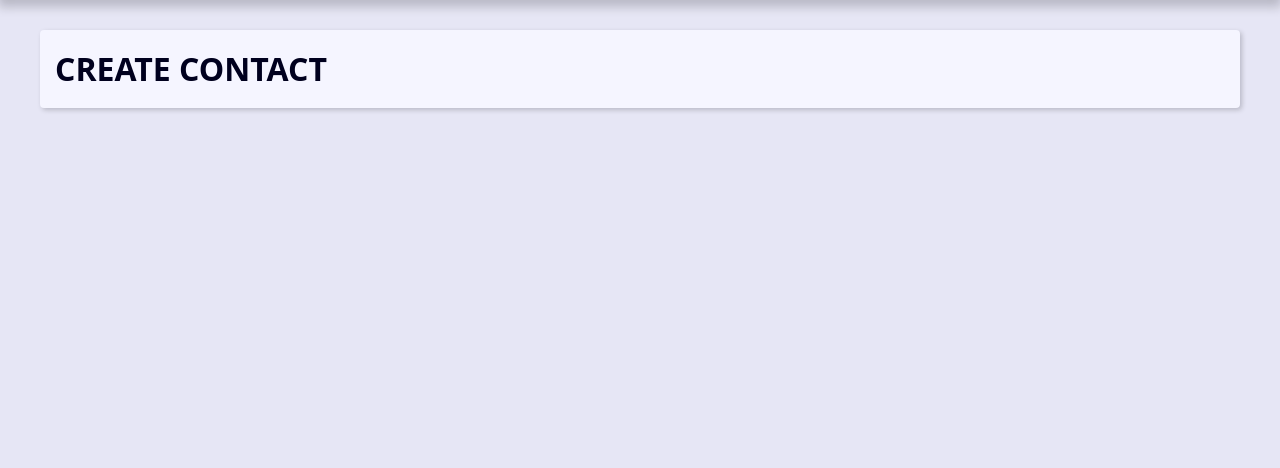
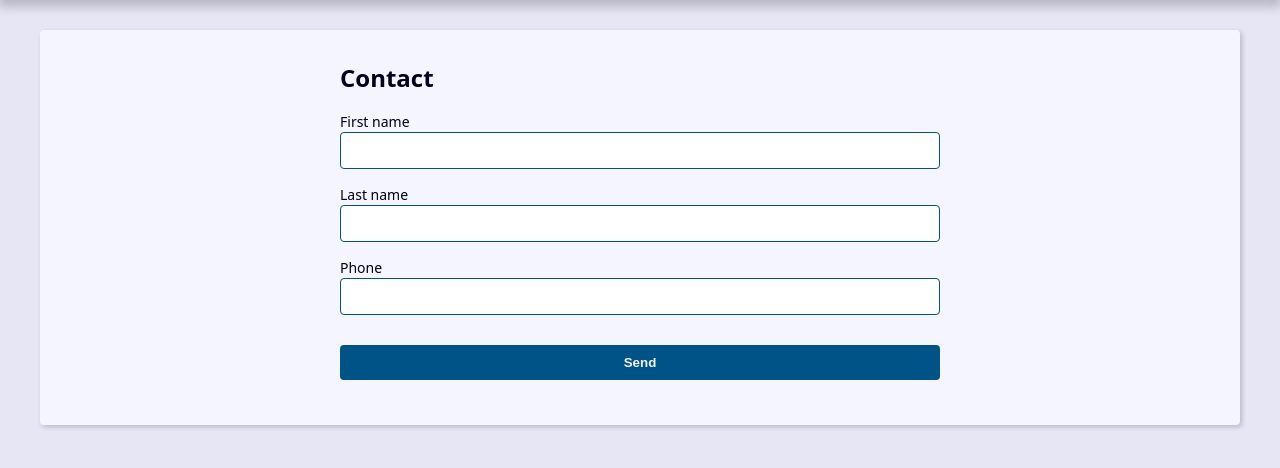
Before and after one commit to GuilhermeANunes/projeto_agenda_django_26, a Django app: page /contact/create/ in a window 1280 px wide. Shown: the part 239-707 px from the top of the page. Run offline with Django 5.2, Linux system fonts and the light colour scheme.

Commit message:
Adicionando forms no Create

```diff
--- /dev/null
+++ b/contact/forms.py
@@ -0,0 +1,31 @@
+from django import forms
+from contact.models import Contact
+from django.core.exceptions import ValidationError
+
+class ContactForm(forms.ModelForm):
+    class Meta:
+        model = Contact
+        fields = (
+            'first_name', 'last_name', 'phone',
+        )
+
+    def clean(self):
+
+        self.add_error(
+            'first_name',
+            ValidationError(
+                'Mensagem de erro',
+                code='invalid'
+            )
+        )
+
+        self.add_error(
+            'first_name',
+            ValidationError(
+                'Mensagem de erro 2',
+                code='invalid'
+            )
+        )
+
+
+        return super().clean()
--- a/contact/templates/contact/create.html
+++ b/contact/templates/contact/create.html
@@ -1,7 +1,34 @@
-{% extends "global/base.html" %}
+{% extends 'global/base.html' %}
 
 {% block content %}
-    <h1>
-        CREATE CONTACT
-    </h1>
+  <div class="form-wrapper">
+
+    <h2>Contact</h2>
+
+    <form
+      action="{% url "contact:create" %}"
+      method="POST"
+      enctype="multipart/form-data"
+    >
+    {% csrf_token %}
+
+
+      <div class="form-content">
+        {% for field in form %}
+        <div class="form-group">
+          <label for="{{field.id_for_label}}">{{field.label}}</label>
+          {{field}}
+          {{field.errors}}
+        </div>
+        {% endfor %}
+      </div>
+
+      <div class="form-content">
+        <div class="form-group">
+          <button class="btn" type="submit">Send</button>
+        </div>
+      </div>
+
+    </form>
+  </div>
 {% endblock content %}
--- a/contact/views/contact_forms.py
+++ b/contact/views/contact_forms.py
@@ -1,13 +1,23 @@
-from django.shortcuts import render, get_object_or_404, redirect
-from contact.models import Contact
-from django.db.models import Q
-from django.core.paginator import Paginator
+from django.shortcuts import render
+from contact.forms import ContactForm
 
 # Create your views here.
 def create(request):
 
+    if request.method == 'POST':
+        context = {
+            'form': ContactForm(request.POST),
+            'site_title': 'Create - ',
+        }
+
+        return render (
+            request,
+            'contact/create.html',
+            context,
+        )
+
     context = {
-        'page_obj': '',
+        'form': ContactForm,
         'site_title': 'Create - ',
     }
 
```
